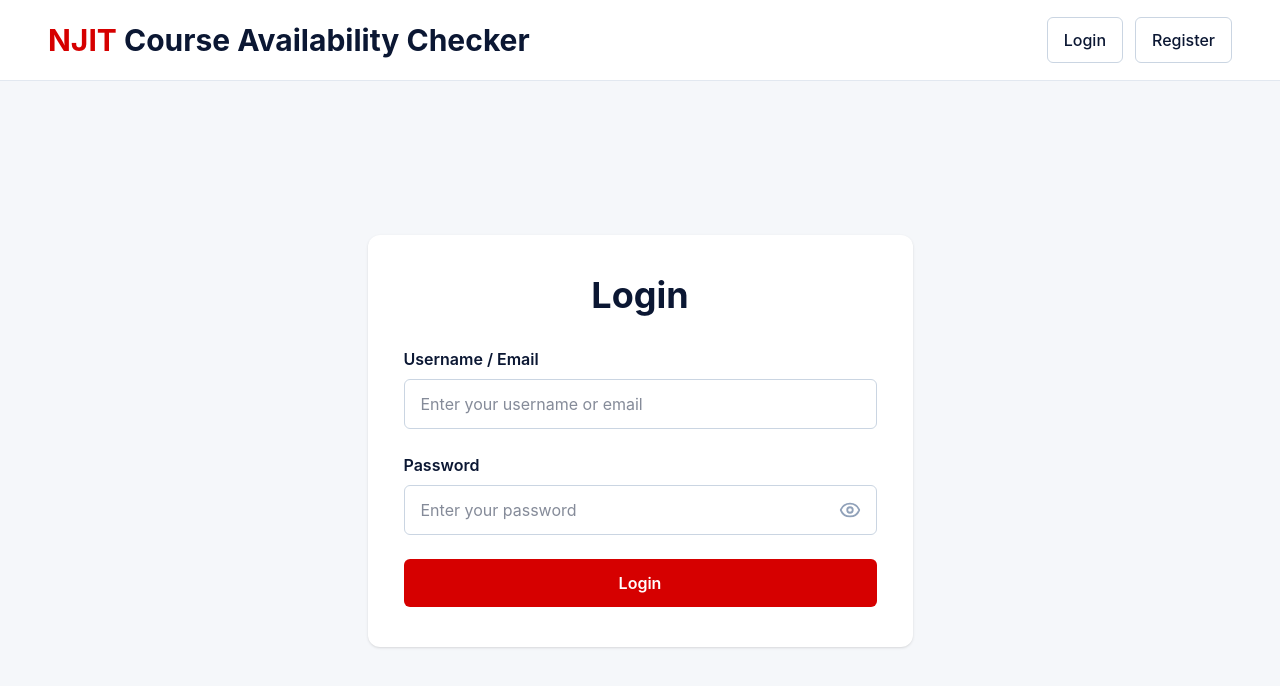
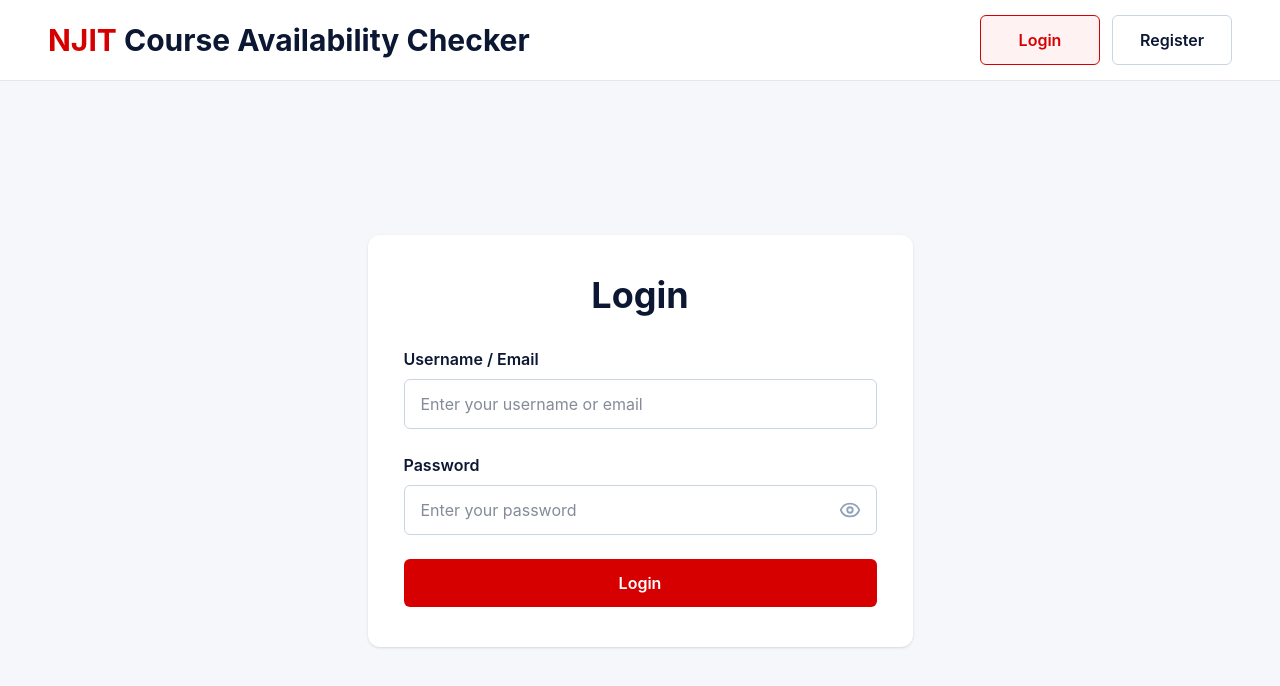
Before and after one commit to adrianmdls/njit-course-checker, a React app in the folder frontend/: page /login in a window 1280 px wide. Shown: the top 686 px of the page. Built offline with nearby package versions, Linux system fonts and the light colour scheme; the HTML template or start-up script is replaced by a standard one.

Commit message:
Added active navigation page indicators

```diff
--- a/frontend/src/components/Header.jsx
+++ b/frontend/src/components/Header.jsx
@@ -6,7 +6,15 @@ export default function Header() {
   const isAuthPage = ['/login', '/register'].includes(location.pathname)
 
   const navButton =
-    'inline-flex items-center justify-center gap-2 rounded-md border border-slate-300 px-4 py-2.5 font-medium transition-colors hover:bg-slate-50'
+    'inline-flex h-[50px] shrink-0 items-center justify-center gap-2 rounded-md border px-4 py-2.5 font-semibold transition-colors'
+
+  function navButtonClass(path) {
+    return `${navButton} ${
+      location.pathname === path
+        ? 'bg-red-50 text-[#D60000] border-[#D60000]'
+        : 'bg-white text-[#0B1733] border-slate-300 hover:bg-slate-50'
+    }`
+  }
 
   return (
     <header className="border-b border-slate-200 bg-white">
@@ -25,22 +33,38 @@ export default function Header() {
         >
           {isAuthPage ? (
             <>
-              <Link to="/login" className={navButton}>
+              <Link
+                to="/login"
+                className={`${navButtonClass('/login')} w-[120px]`}
+                aria-current={location.pathname === '/login' ? 'page' : undefined}
+              >
                 Login
               </Link>
 
-              <Link to="/register" className={navButton}>
+              <Link
+                to="/register"
+                className={`${navButtonClass('/register')} w-[120px]`}
+                aria-current={location.pathname === '/register' ? 'page' : undefined}
+              >
                 Register
               </Link>
             </>
           ) : (
             <>
-              <Link to="/dashboard" className={navButton}>
+              <Link
+                to="/dashboard"
+                className={navButtonClass('/dashboard')}
+                aria-current={location.pathname === '/dashboard' ? 'page' : undefined}
+              >
                 <House size={20} />
                 Home
               </Link>
 
-              <Link to="/account" className={navButton}>
+              <Link
+                to="/account"
+                className={navButtonClass('/account')}
+                aria-current={location.pathname === '/account' ? 'page' : undefined}
+              >
                 <UserRound size={20} />
                 Account
               </Link>
```
